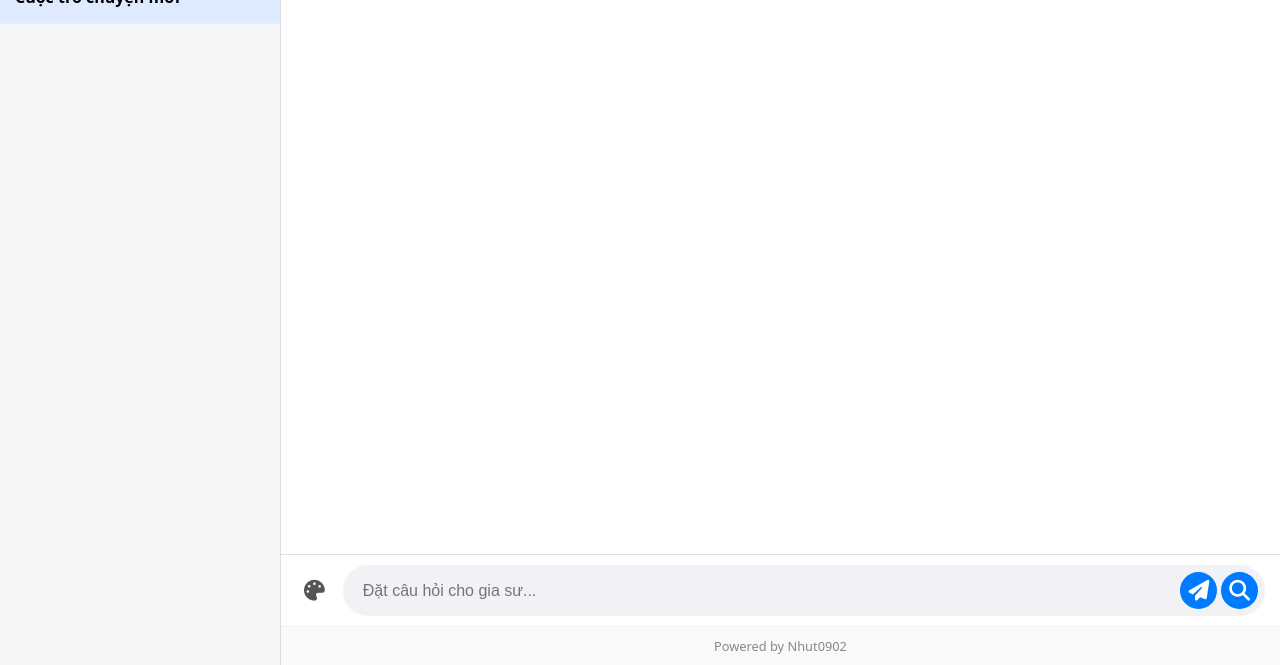
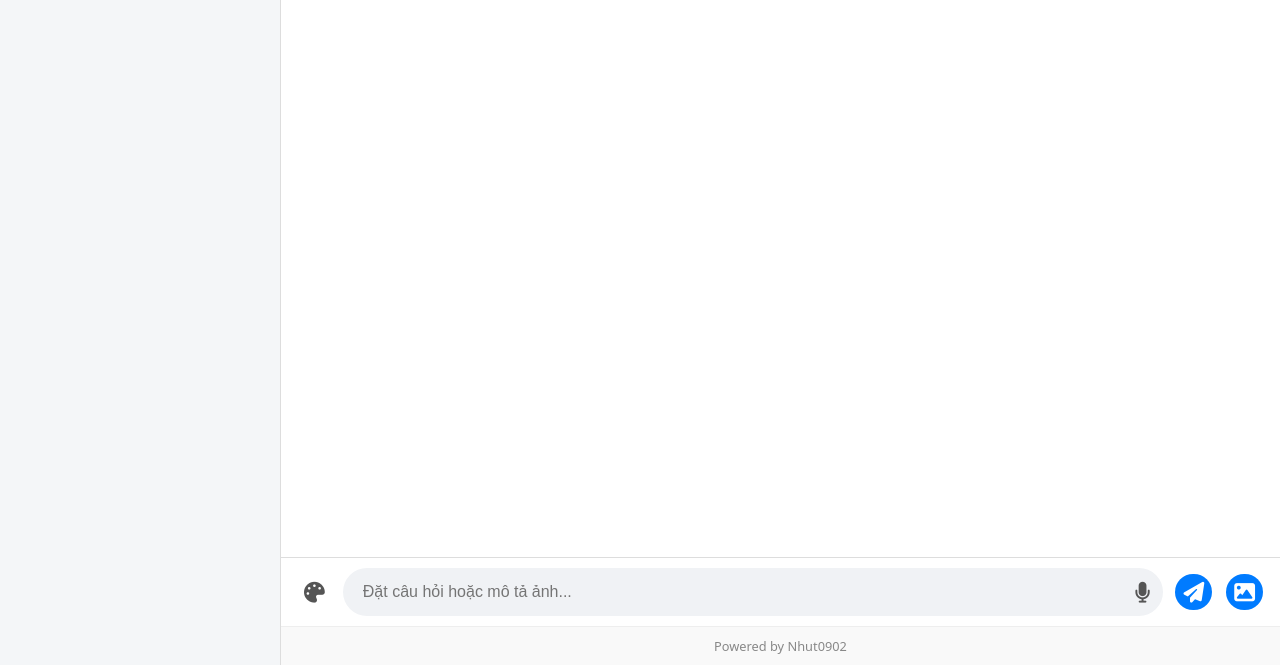
Before and after one commit to nhut0902-pr/Chat-bot-AI, a plain HTML site: page index.html in a window 1280 px wide. Shown: the part 135-800 px from the top of the page. Drawn offline with Linux system fonts and the light colour scheme.

Commit message:
Update index.html

```diff
--- a/index.html
+++ b/index.html
@@ -36,11 +36,16 @@
 
             <div class="chat-input-area">
                 <button id="open-canvas-btn" class="input-action-btn" title="Mở bảng vẽ"><i class="fas fa-palette"></i></button>
+
                 <form id="chat-form">
-                    <input type="text" id="user-input" placeholder="Đặt câu hỏi cho gia sư..." autocomplete="off">
-                    <button type="submit" class="send-btn" title="Gửi tin nhắn"><i class="fas fa-paper-plane"></i></button>
-                    <button type="button" id="web-search-btn" class="send-btn" title="Tìm kiếm trên Web"><i class="fas fa-search"></i></button>
+                    <input type="text" id="user-input" placeholder="Đặt câu hỏi hoặc mô tả ảnh..." autocomplete="off">
+                    <!-- Nút Voice Mode -->
+                    <button type="button" id="voice-mode-btn" class="input-action-btn" title="Chế độ giọng nói"><i class="fas fa-microphone"></i></button>
                 </form>
+
+                <!-- Các nút gửi được tách ra ngoài form để xử lý riêng -->
+                <button type="button" id="send-chat-btn" class="send-btn" title="Gửi tin nhắn"><i class="fas fa-paper-plane"></i></button>
+                <button type="button" id="generate-image-btn" class="send-btn" title="Tạo hình ảnh"><i class="fas fa-image"></i></button>
             </div>
 
             <div class="footer">
```
